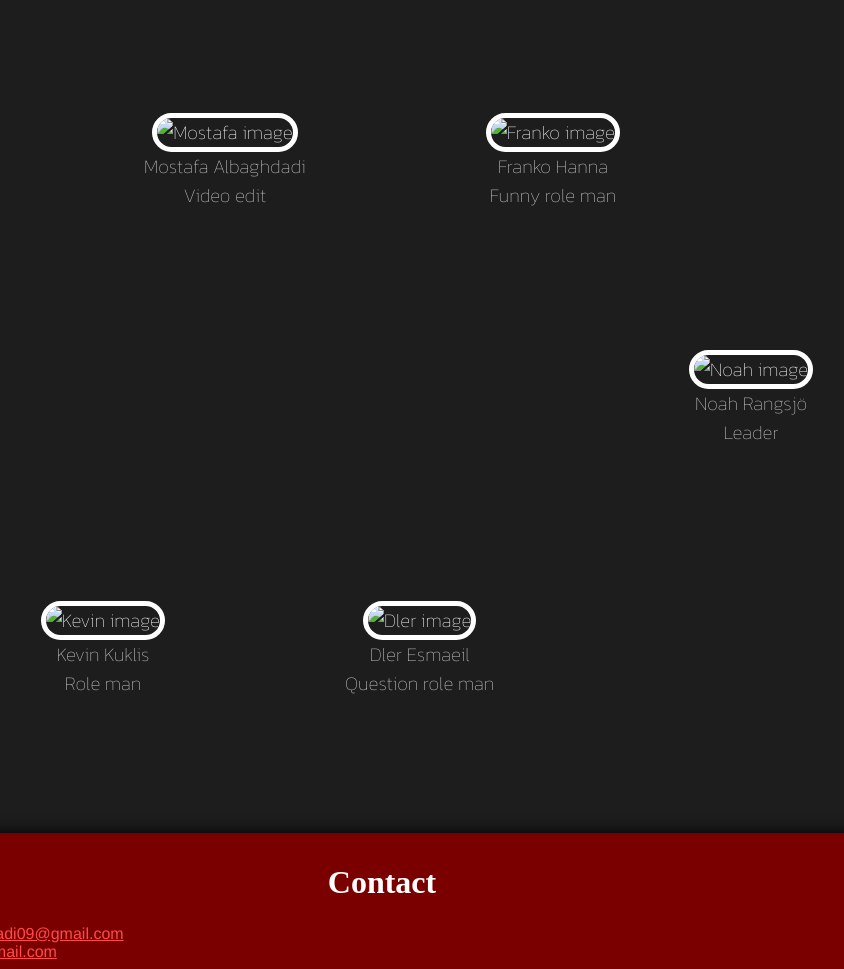
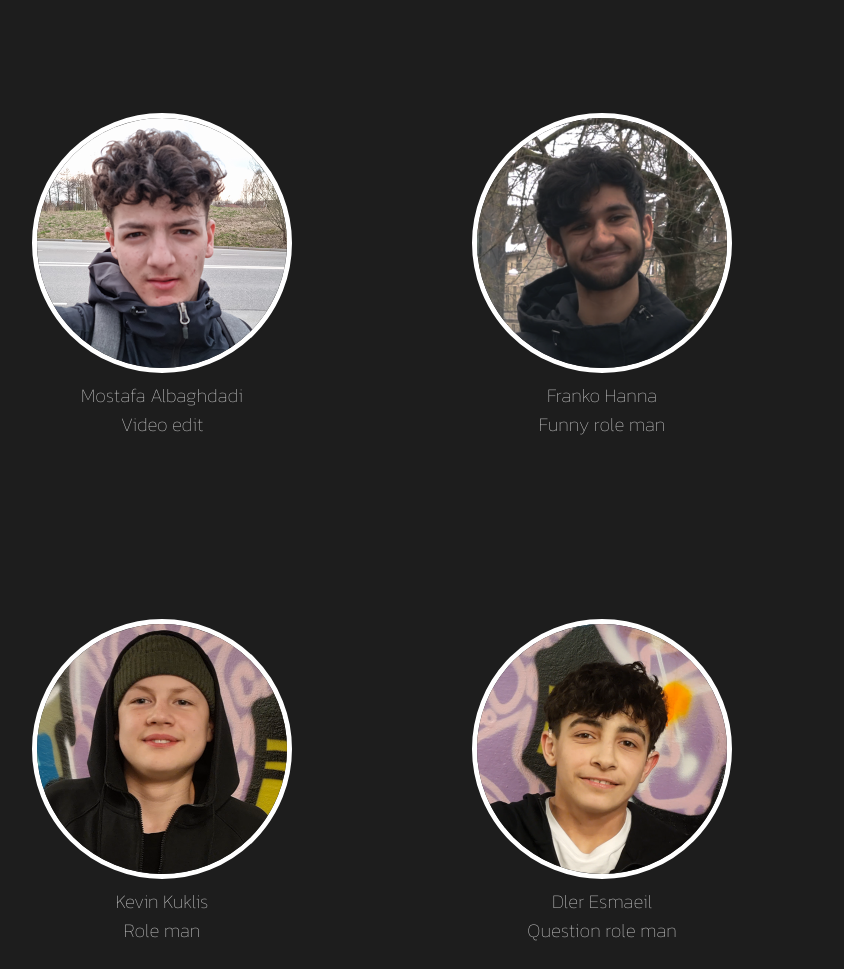
Before and after one commit to Autodeaf/Autodov, a plain HTML site: page index.html in a window 1280 px wide. Shown: the part 2222-3191 px from the top of the page, without its empty margins (258-1102 px from the left). Drawn offline with nearby package versions, Linux system fonts and the light colour scheme; a web font is replaced by a local one.

Commit message:
Update index.html

```diff
--- a/index.html
+++ b/index.html
@@ -81,31 +81,31 @@
             </h1>
             <div class="person2">
                 <div class="gruppB">
-                    <div><img class="imageBox" href="#MostafaJob" src="imageB/Mostafa_imageB.png" width="250px" alt="Mostafa image"></div>
+                    <div><img class="imageBox" href="#MostafaJob" src="Mostafa_imageB.png" width="250px" alt="Mostafa image"></div>
                     <a class="Namn_un" href="#MostafaJob">Mostafa Albaghdadi</a>
                     <a class="Typ_arbeta" href="#MostafaJob">Video edit</a>
                 </div>
                 <div class="gruppB">
-                    <div><img class="imageBox" href="#Franko" src="imageB/Franko_imageB.png" width="250px" alt="Franko image"></div>
+                    <div><img class="imageBox" href="#Franko" src="Franko_imageB.png" width="250px" alt="Franko image"></div>
                     <a class="Namn_un" href="#Franko">Franko Hanna</a>
                     <a class="Typ_arbeta" href="#Franko">Funny role man</a>
                 </div>
             </div>
             <div class="person2">
                 <div class="gruppB">
-                    <div><img class="imageBox" href="#Kevin" src="imageB/Kevin_imageB.png" width="250px" alt="Kevin image"></div>
+                    <div><img class="imageBox" href="#Kevin" src="Kevin_imageB.png" width="250px" alt="Kevin image"></div>
                     <a class="Namn_un" href="#Kevin">Kevin Kuklis</a>
                     <a class="Typ_arbeta" href="#Kevin">Role man</a>
                 </div>
                 <div class="gruppB">
-                    <div><img class="imageBox" href="#Dler" src="imageB/Dler_imageB.png" width="250px" alt="Dler image"></div>
+                    <div><img class="imageBox" href="#Dler" src="Dler_imageB.png" width="250px" alt="Dler image"></div>
                     <a class="Namn_un" href="#Dler">Dler Esmaeil</a>
                     <a class="Typ_arbeta" href="#Dler">Question role man</a>
             </div>
             </div>
             <div class="person1">
                 <div class="gruppA">
-                        <div><img class="imageBox" href="#Noah" src="imageB/Noah_imageB.png" width="250px" alt="Noah image"></div>
+                        <div><img class="imageBox" href="#Noah" src="Noah_imageB.png" width="250px" alt="Noah image"></div>
                         <a class="Namn_un" href="#Noah">Noah Rangsjö</a>
                         <a class="Typ_arbeta" href="#Noah">Leader</a>
             </div>
```
